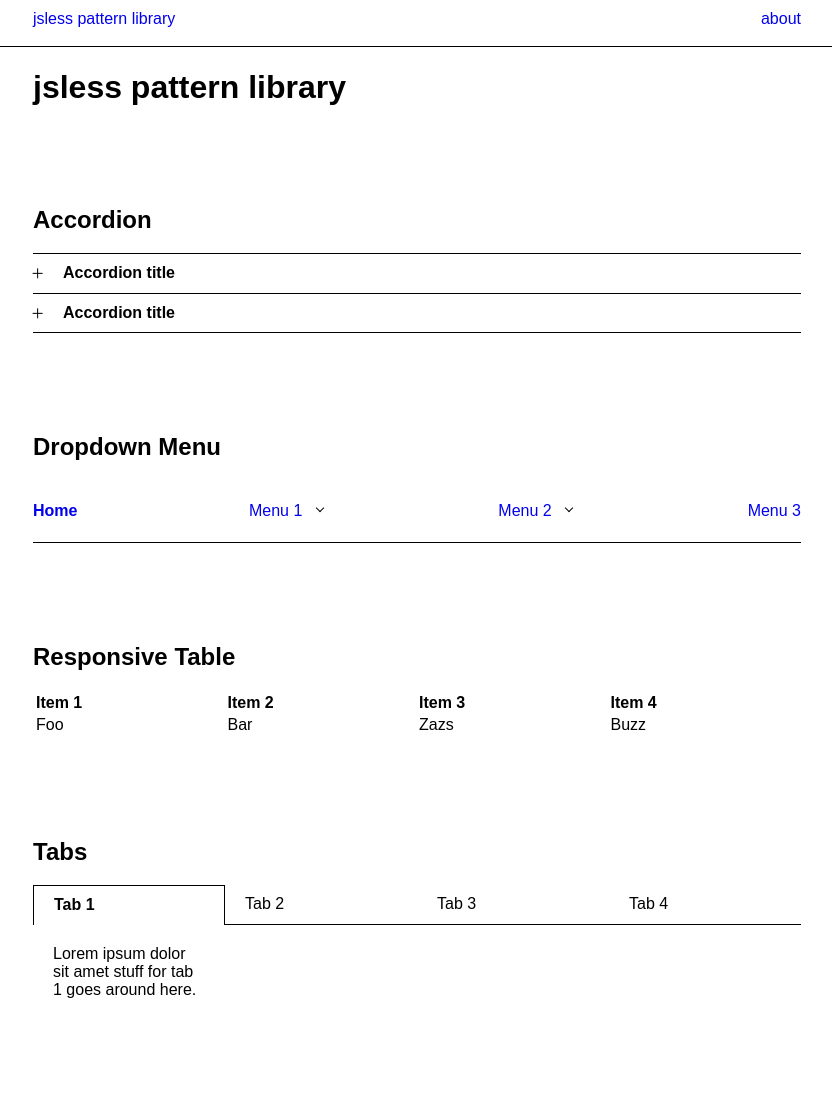
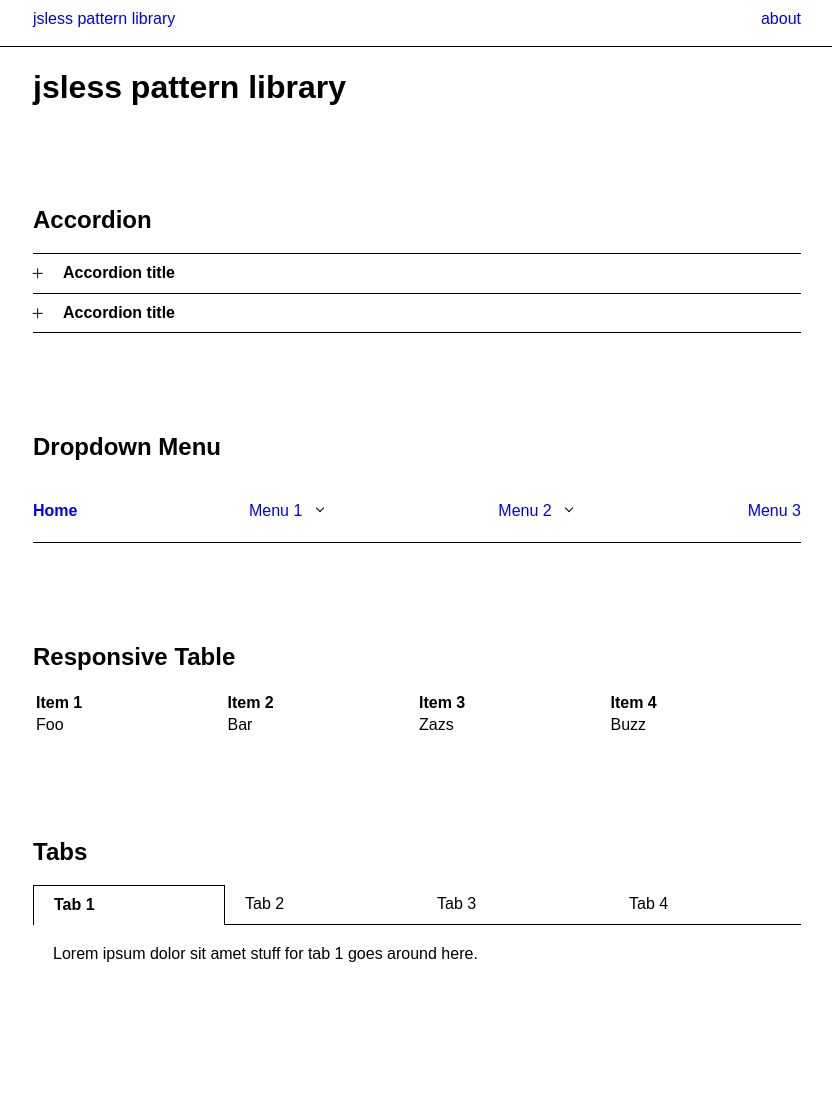
Before and after one commit to harrypujols/jsless, a Jekyll site: the page built from public/index.html, in a window 1280 px wide. Shown: the whole page, without its empty margins (223-1055 px from the left). Built offline with Jekyll 4.4.1, drawn with Linux system fonts in a browser that asks for light colours; after the commit the page ends 1035 px from its top, so only the background shows below that.

Commit message:
Fixed trapped tab

```diff
--- a/public/_sass/_tabs.scss
+++ b/public/_sass/_tabs.scss
@@ -1,14 +1,17 @@
 .tabs {
   display: flex;
   flex-wrap: wrap;
+  position: relative;
 
-  &-item {
-    position: relative;
+  &-item,
+  &-trigger {
     width: 25%;
   }
 
   &-content {
     display: none;
+    position: absolute;
+    left: 0;
   }
 
   &-label {
@@ -25,8 +28,7 @@
 
 [name=tab] {
   position: absolute;
-  width: 100%;
-  height: 100%;
+  height: 39px;
   opacity: 0;
 
   &:checked {
```
